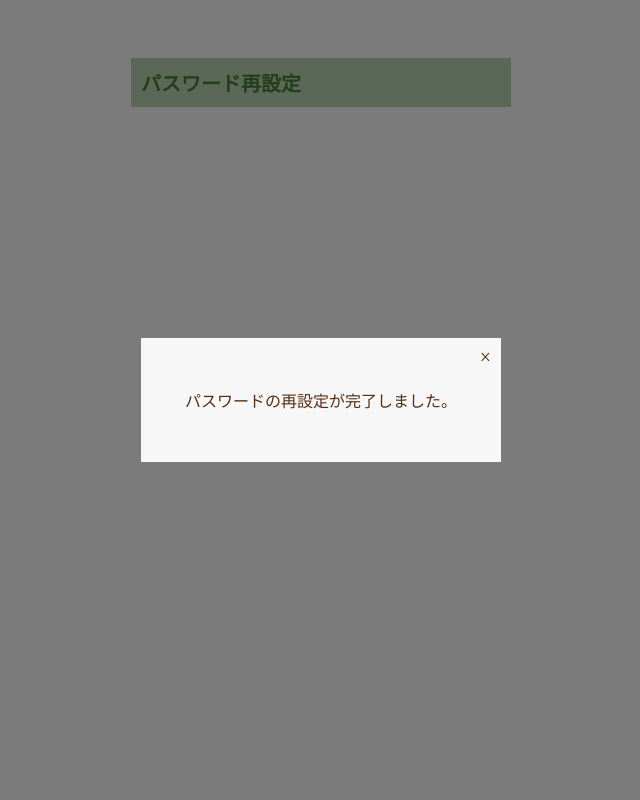
After one commit to mako9606/travel-scheduler, a Django app: template travel-scheduler/account/templates/account/password_complete.html in a window 1280 px wide. The commit adds this page. Shown: the whole page, without its empty margins (319-959 px from the left). Run offline with Django 3.2, Linux system fonts and the light colour scheme; the template is opened without the code that fills it, so the values that code supplies are empty.

Commit message:
パスワード再設定完了画面html・css作成・change_password.html修正

```diff
--- /dev/null
+++ b/travel-scheduler/account/static/account/password_complete.css
@@ -0,0 +1,74 @@
+/* タイトルの緑背景 */
+.login-title {
+    background: #b7d2b1ff;
+    padding: 10px;
+    color: #447d37;
+    font-size: 20px;
+    font-weight: bold;
+    width: 90%;
+    max-width: 380px;
+    margin: 20px auto 10px auto;
+    box-sizing: border-box;
+}
+
+.form-container{
+    width: 90%;
+    max-width: 380px;
+    margin: 0 auto;
+}
+
+body{
+    text-align: left;
+    font-size: 17px;
+    color: #592d13;
+    background-color: #f7f7f7ff;
+    display: block;
+    padding-top: 30px;
+    padding-bottom: 30px;
+}
+
+label{
+    display: block;
+    font-size: 16px;
+    margin-top: 15px;
+    margin-bottom: 5px;
+}
+
+/* モーダル表示風 */
+.modal-overlay{
+    position: fixed;
+    inset: 0;
+    background: rgba(0, 0, 0, 0.5);
+    display: flex;
+    align-items: center;
+    justify-content: center;
+    z-index: 9999;
+}
+
+.modal-box{
+    background: #f7f7f7;
+    padding: 30px 20px;
+    width: 90%;
+    max-width: 320px;
+    text-align: center;
+    position: relative;
+    border-color: #592d13;
+}
+
+.modal-message{
+    font-size: 16px;
+    color: #592d13;
+    margin: 20px 0;
+}
+
+
+/* モーダル右上×ボタン */
+.modal-close{
+    position: absolute;
+    top: 8px;
+    right: 10px;
+    color: #592d13;
+    font-size: 20px;
+    cursor: pointer;
+    text-decoration: none;
+}
--- /dev/null
+++ b/travel-scheduler/account/templates/account/password_complete.html
@@ -0,0 +1,24 @@
+<head>
+<!-- 画面設計図　スライド43 -->
+<title>パスワード再設定完了画面</title>
+
+    {% load static %}
+    <link rel="stylesheet" href="{% static 'account/password_complete.css' %}">
+
+</head>
+
+<body>
+    <div class="login-title">パスワード再設定</div>
+
+    <div class="modal-overlay">
+        <div class="form-container modal-box">
+
+            <!-- × ボタン（アカウント画面へ） -->
+            <a href="{% url 'account' %}" class="modal-close">×</a>
+
+            <p class="modal-message">
+                パスワードの再設定が完了しました。
+            </p>
+        </div>
+    </div>
+</body>
```
Also changed, not shown: travel-scheduler/account/templates/account/change_password.html (+0 -16 lines), travel-scheduler/db.sqlite3.
